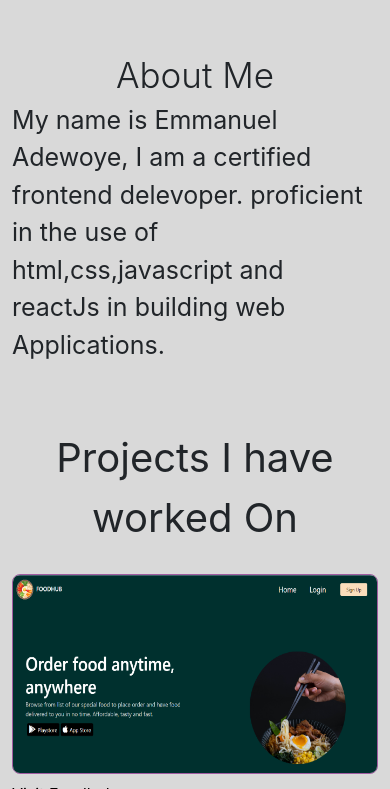
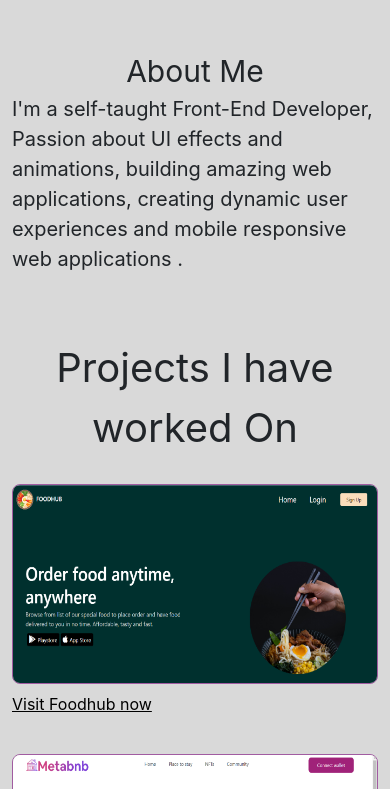
Before and after one commit to Emmaxfans/portfolio, a React (Create React App) app: page / in a window 390 px wide. Shown: the part 1009-1798 px from the top of the page. Built offline with nearby package versions, Linux system fonts and the light colour scheme.

Commit message:
feat: added about me description

```diff
--- a/src/Assets/styles/home.css
+++ b/src/Assets/styles/home.css
@@ -147,9 +147,30 @@
 
   .header-A{
     padding-top: 130px;
-    font-size: 45px;
+    font-size: 35px;
+    font-weight: 300;
     font-family: inter;
   }
+
+  /* .about-con ul{
+    display: flex;
+    list-style: 2px circle #a5a5a5;
+    flex-direction: row;
+  }
+
+  .about-con ul li{
+    color: #000000;
+    font-size: 25px;
+  }
+
+  .about-con ul li::before{
+    color: #a15ca1;
+    content: \2022;
+  }
+
+  .about-con li:nth-child(2),.about-con li:nth-child(1){
+    margin-right: 50px;
+  } */
 
 
   .project-con{
@@ -296,14 +317,14 @@
 
     .header-A{
       padding-top: 60px;
-      font-size: 35px;
+      font-size: 30px;
       text-align: center;
-      font-weight: 300;
+      font-weight: 400;
       font-family: inter;
     }
 
     .p2{
-      font-size: 25px;
+      font-size: 20px;
       width: 100%;
       text-align: none;
       font-family: inter;
--- a/src/pages/home.js
+++ b/src/pages/home.js
@@ -73,7 +73,37 @@ export default function home() {
 
 
         <header className="header-A" id="about">About Me</header>
-        <p className='p2'>My name is Emmanuel Adewoye, I am a certified frontend delevoper. proficient in the use of html,css,javascript and reactJs in building web Applications.</p>
+        <p className='p2'>
+        I'm a self-taught Front-End Developer, Passion about UI effects and animations, building amazing web applications, creating dynamic user experiences and mobile responsive web applications .
+        </p>
+
+        {/* <p>My skill-set</p>
+        <div className='about-con'>
+        <ul>
+            <li>
+              Github
+            </li>
+            <li>
+              Github
+            </li>
+            <li>
+              Github
+            </li>
+        </ul>
+
+        <ul>
+            <li>
+              Github
+            </li>
+            <li>
+              Github
+            </li>
+            <li>
+              Github
+            </li>
+        </ul>
+        </div> */}
+
         </div>
         <div className="col-lg-4">
 
```
